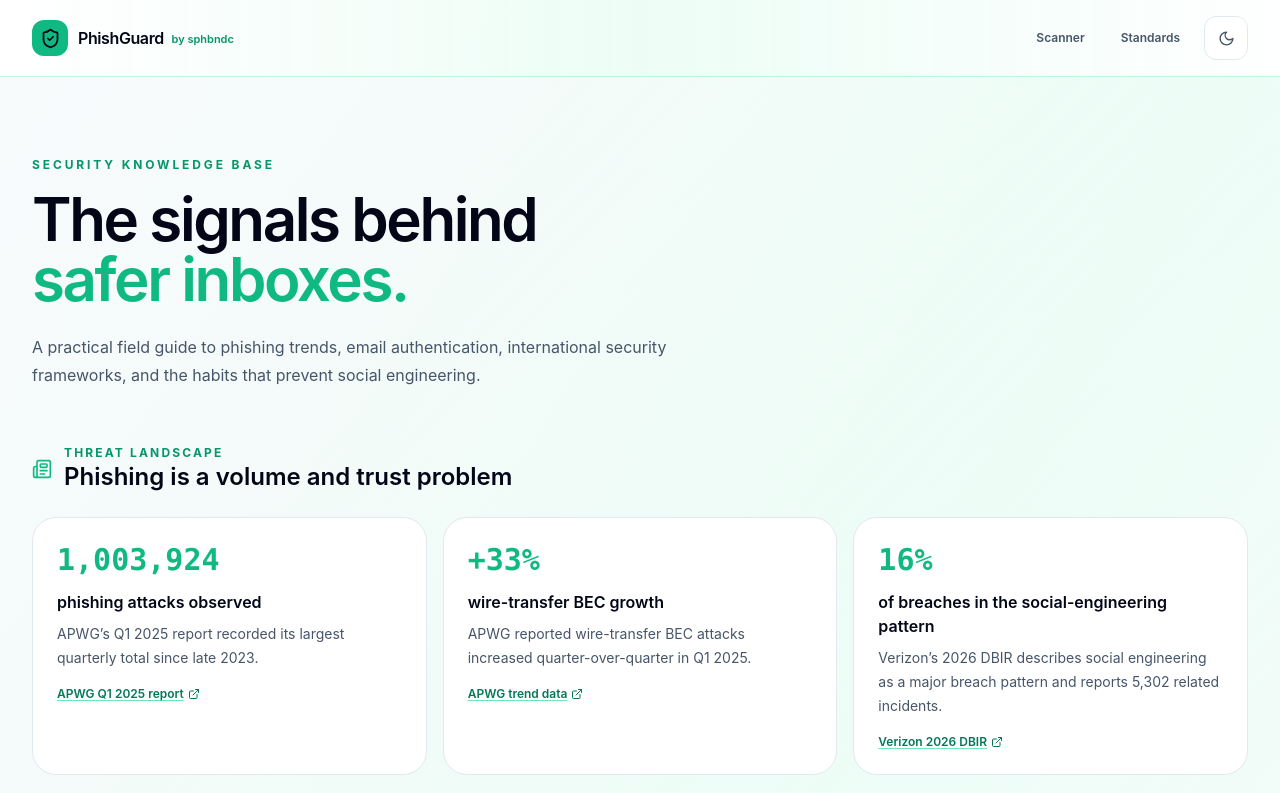
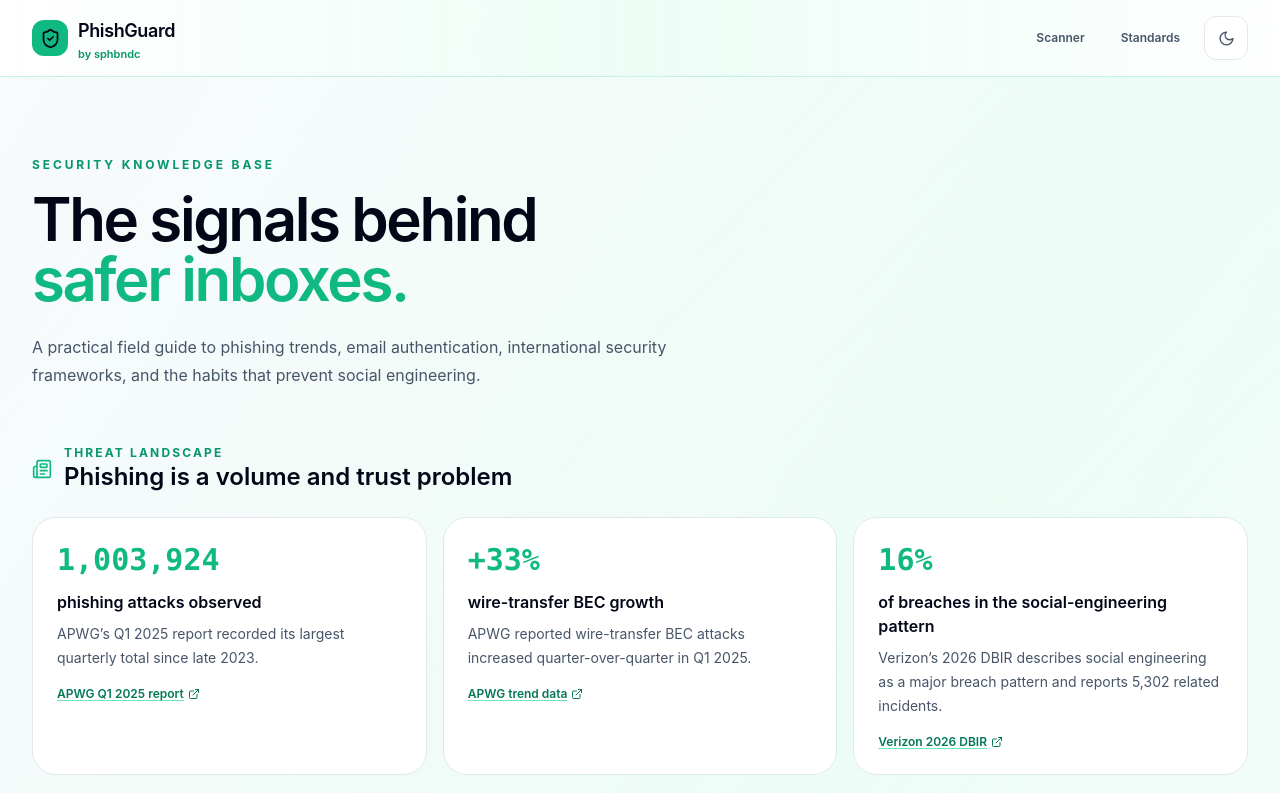
Before and after one commit to sphbndc/phishguard, a Next.js app in the folder frontend/: page /tips in a window 1280 px wide. Shown: the top 793 px of the page. Built offline with nearby package versions, Linux system fonts and the light colour scheme.

Commit message:
Refine brand lockup and header guidance

```diff
--- a/frontend/app/page.tsx
+++ b/frontend/app/page.tsx
@@ -249,7 +249,7 @@ export function ScannerPage() {
                 <button type="button" onClick={() => { setShowHeader(true); setShowHeaderGuide(!showHeaderGuide); }} aria-expanded={showHeaderGuide} aria-label="How to get raw headers" title="How to get raw headers" className="text-emerald-500 transition hover:text-emerald-600"><Info className="h-4 w-4 cursor-pointer" /></button>
                 </div>
                 <span className="max-w-[18rem] text-right text-xs text-slate-400">Authentication and delivery metadata</span>
-              {showHeaderGuide && <div role="dialog" aria-label="Raw header instructions" className="absolute left-0 top-9 z-30 w-full max-w-md rounded-2xl border border-slate-200 bg-white p-5 text-xs leading-5 text-slate-700 shadow-2xl dark:border-zinc-700 dark:bg-zinc-900 dark:text-zinc-200"><div className="mb-3 flex items-center justify-between"><strong className="font-mono text-sm text-slate-900 dark:text-zinc-100">How to get raw headers</strong><button type="button" onClick={() => setShowHeaderGuide(false)} aria-label="Close instructions" className="text-slate-400 hover:text-slate-700 dark:hover:text-white"><X size={16} /></button></div><p className="mb-3 rounded-lg border border-emerald-200 bg-emerald-50 px-3 py-2 font-sans text-emerald-800 dark:border-emerald-900/70 dark:bg-emerald-950/40 dark:text-emerald-200"><strong>Recommended:</strong> Include raw headers for better scan results and stronger authentication checks.</p><div className="space-y-2 font-mono"><p><strong>Gmail:</strong> Open email &rarr; 3 dots (&#8942;) &rarr; <em>Show original</em> &rarr; <em>Copy to clipboard</em>.</p><p><strong>Outlook:</strong> View message details, or File &rarr; Properties &rarr; <em>Internet headers</em>.</p><p><strong>Apple Mail:</strong> View &rarr; Message &rarr; <em>Raw Source</em> (&#8984; + Option + U).</p></div></div>}
+              {showHeaderGuide && <div role="dialog" aria-label="Raw header instructions" className="absolute left-0 top-9 z-30 w-full max-w-md rounded-2xl border border-slate-200 bg-white p-5 text-xs leading-5 text-slate-700 shadow-2xl dark:border-zinc-700 dark:bg-zinc-900 dark:text-zinc-200"><div className="mb-3 flex items-center justify-between"><strong className="font-mono text-sm text-slate-900 dark:text-zinc-100">How to get raw headers</strong><button type="button" onClick={() => setShowHeaderGuide(false)} aria-label="Close instructions" className="text-slate-400 hover:text-slate-700 dark:hover:text-white"><X size={16} /></button></div><p className="mb-3 rounded-lg border border-emerald-200 bg-emerald-50 px-3 py-2 font-sans text-emerald-800 dark:border-emerald-900/70 dark:bg-emerald-950/40 dark:text-emerald-200"><strong>Recommended:</strong> Include raw headers for accurate authentication checks. On mobile, enable Desktop Mode.</p><div className="space-y-2 font-mono"><p><strong>Gmail:</strong> Open email &rarr; 3 dots (&#8942;) &rarr; <em>Show original</em> &rarr; <em>Copy to clipboard</em>.</p><p><strong>Outlook:</strong> View message details, or File &rarr; Properties &rarr; <em>Internet headers</em>.</p><p><strong>Apple Mail:</strong> View &rarr; Message &rarr; <em>Raw Source</em> (&#8984; + Option + U).</p></div></div>}
               </div>
               {showHeader && (
                 <div className="mt-3">
--- a/frontend/components/site-header.tsx
+++ b/frontend/components/site-header.tsx
@@ -8,7 +8,7 @@ export function SiteHeader() {
       <div className="mx-auto flex max-w-7xl items-center justify-between gap-3 px-3 py-4 sm:px-5 lg:px-8">
         <Link href="/" className="flex min-w-0 items-center gap-2.5 whitespace-nowrap font-semibold tracking-tight text-slate-950 dark:text-white">
           <span className="grid h-9 w-9 place-items-center rounded-xl bg-emerald-500 text-slate-950"><ShieldCheck size={21} /></span>
-          <span>PhishGuard <small className="ml-1 align-middle text-[11px] font-semibold tracking-normal text-emerald-600 max-[420px]:hidden">by sphbndc</small></span>
+          <span className="flex flex-col items-start leading-none"><span className="text-base sm:text-lg">PhishGuard</span><small className="mt-1 text-[10px] font-semibold tracking-normal text-emerald-600 sm:text-[11px]">by sphbndc</small></span>
         </Link>
         <div className="flex shrink-0 items-center gap-0.5 sm:gap-3">
           <Link href="/scanner" className="inline-flex min-h-11 items-center rounded-lg px-2 py-2 text-xs font-semibold text-slate-600 hover:bg-emerald-50 hover:text-emerald-700 dark:text-slate-300 dark:hover:bg-emerald-950/50 dark:hover:text-emerald-300 sm:px-3">Scanner</Link>
```
